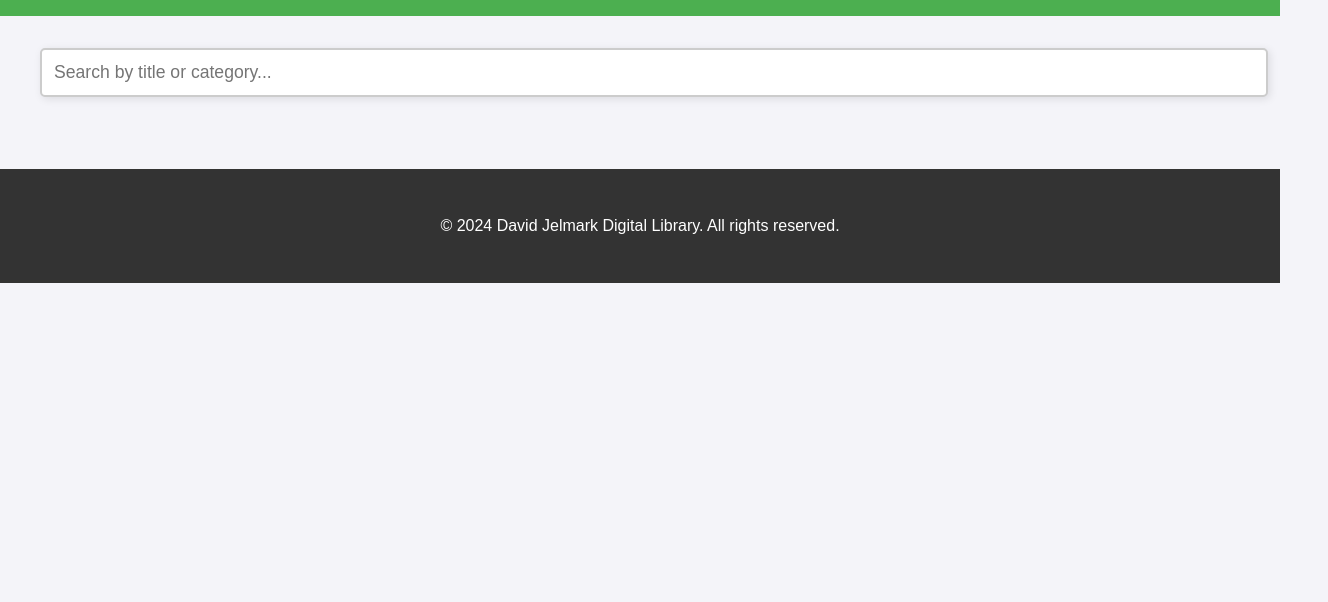
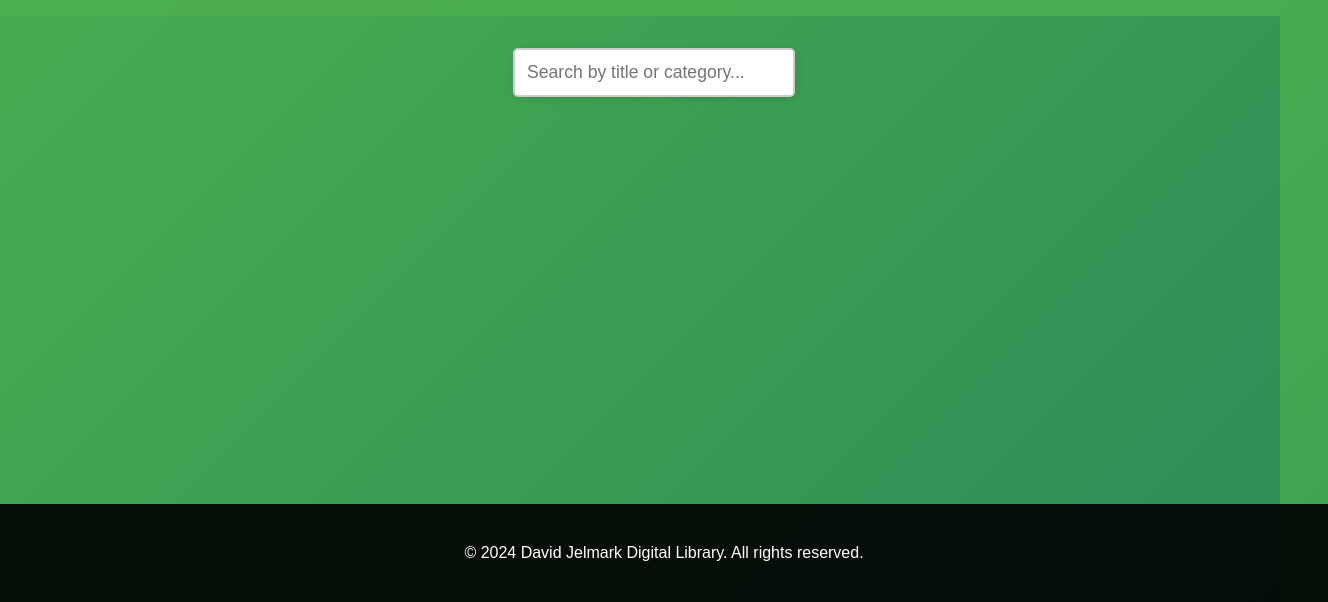
Before and after one commit to davidjelmark/library, a plain HTML site: page index.html in a window 1280 px wide. Shown: the part 198-800 px from the top of the page, 1328 px wide, since content can reach past the window. Drawn offline with Linux system fonts and the light colour scheme; no server answers.

Commit message:
index.html

```diff
--- a/index.html
+++ b/index.html
@@ -7,14 +7,18 @@
     <style>
         body {
             font-family: 'Arial', sans-serif;
-            background-color: #f4f4f9;
-            color: #333;
             margin: 0;
             padding: 0;
+            height: 100%;
+            display: flex;
+            flex-direction: column;
+            min-height: 100vh;
+            background: linear-gradient(135deg, #4CAF50, #2E8B57);
+            color: #333;
         }
 
         header {
-            background-color: #4CAF50;
+            background-color: rgba(76, 175, 80, 0.9);
             color: white;
             text-align: left;
             padding: 2rem;
@@ -39,6 +43,7 @@
             max-width: 1200px;
             margin: 0 auto;
             padding: 2rem;
+            flex: 1; /* Ensure the main content takes up available space */
         }
 
         #search {
@@ -87,9 +92,12 @@
 
         footer {
             text-align: center;
-            padding: 2rem;
-            background-color: #333;
+            padding: 1.5rem;
+            background: rgba(0, 0, 0, 0.9);
             color: white;
+            position: relative;
+            bottom: 0;
+            width: 100%;
         }
 
         @media (max-width: 768px) {
```
